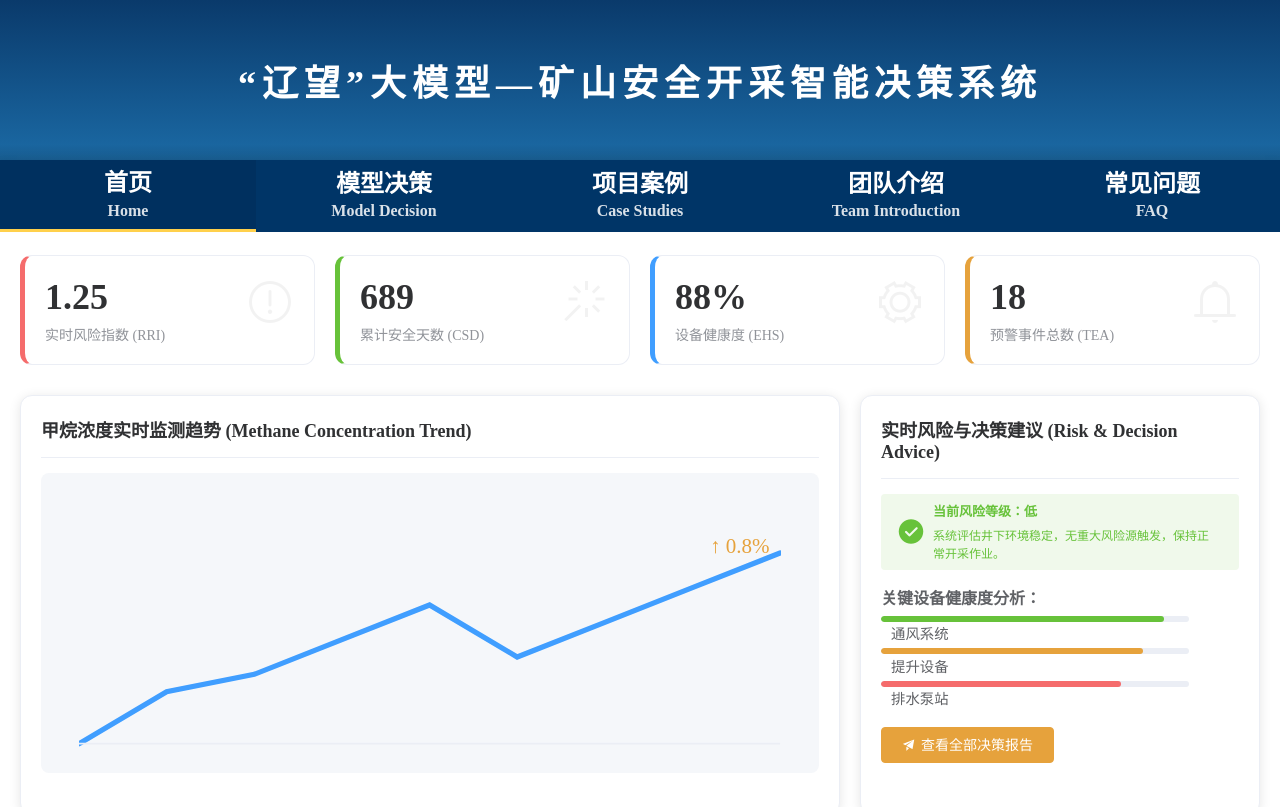
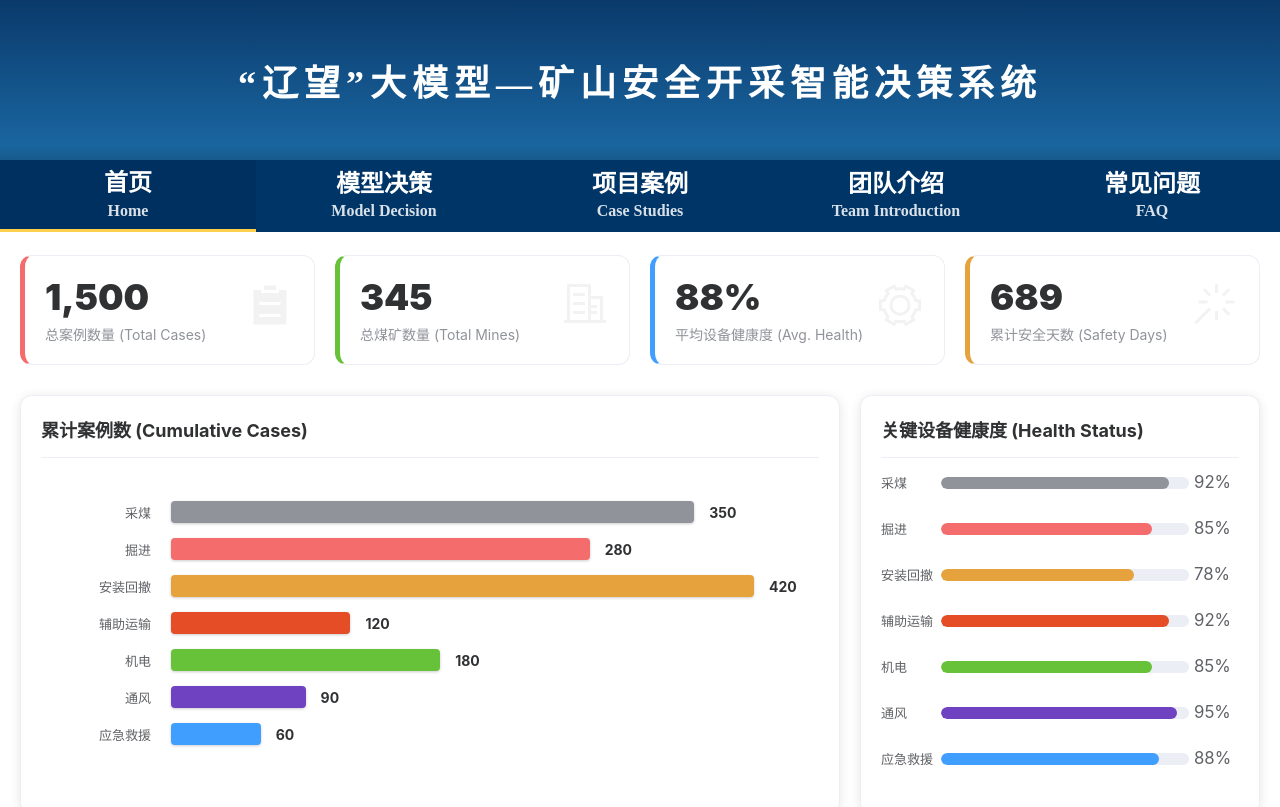
Before and after one commit to freshmakerzhao/IntelligentDecisionMakingSystemWeb, a Vue app in the folder vue/: page /dashboard/home in a window 1280 px wide. Shown: the top 807 px of the page. Built offline with nearby package versions, Linux system fonts and the light colour scheme; sample sign-in values are in the browser's storage.

Commit message:
优化首页展示形式

```diff
--- a/vue/src/views/Dashboard/A_Home.vue
+++ b/vue/src/views/Dashboard/A_Home.vue
@@ -14,47 +14,55 @@
     <!-- 主内容区：实时监测与风险分析 -->
     <el-row :gutter="20" class="main-content-row">
 
-      <!-- 左侧：实时监测数据图表 (桌面端占 16 份宽度，移动端占 24 份) -->
+      <!-- 左侧：累计案例统计图表 (桌面端占 16 份宽度，移动端占 24 份) -->
       <el-col :xs="24" :lg="16">
         <el-card class="chart-card" :body-style="{ padding: '20px' }">
           <div class="card-header">
-            <span>甲烷浓度实时监测趋势 (Methane Concentration Trend)</span>
+            <span>累计案例数 (Cumulative Cases)</span>
           </div>
-          <!-- 模拟图表容器 -->
-          <div class="chart-placeholder">
-            <div class="mock-chart-line-container">
-                <svg width="100%" height="100%" viewBox="0 0 400 150" preserveAspectRatio="none">
-                    <polyline points="0,140 50,110 100,100 150,80 200,60 250,90 300,70 350,50 400,30"
-                              fill="none" stroke="#409EFF" stroke-width="3" stroke-linecap="round"/>
-                    <text x="360" y="30" fill="#E6A23C" font-size="12">↑ 0.8%</text>
-                    <line x1="0" y1="140" x2="400" y2="140" stroke="#EBEEF5" stroke-width="1"/>
-                </svg>
+
+          <!-- 柱状图容器 -->
+          <div class="bar-chart-container">
+              <!-- 循环渲染 7 个领域的累计案例 -->
+              <div v-for="(data, index) in cumulativeCaseData" :key="index" class="bar-item">
+                  <div class="bar-label">{{ data.name }}</div>
+                  <div class="bar-wrapper">
+                      <!-- 柱子：宽度根据案例数占最大案例数的比例计算 -->
+                      <div
+                          class="bar"
+                          :style="{
+                              width: (data.cases / maxCases) * 100 + '%',
+                              backgroundColor: data.color
+                          }"
+                      ></div>
+                      <!-- 案例数字 -->
+                      <span class="case-count">{{ data.cases }}</span>
+                  </div>
               </div>
           </div>
         </el-card>
       </el-col>
 
-      <!-- 右侧：智能决策建议与健康度 (桌面端占 8 份宽度，移动端占 24 份) -->
+
+      <!-- 右侧：关键设备健康度 (桌面端占 8 份宽度，移动端占 24 份) -->
       <el-col :xs="24" :lg="8">
         <el-card class="text-card" :body-style="{ padding: '20px' }">
           <div class="card-header">
-            <span>实时风险与决策建议 (Risk & Decision Advice)</span>
+            <span>关键设备健康度 (Health Status)</span>
           </div>
           <div class="text-content">
-            <el-alert
-                title="当前风险等级：低"
-                type="success"
-                description="系统评估井下环境稳定，无重大风险源触发，保持正常开采作业。"
-                show-icon
-                :closable="false"
-                style="margin-bottom: 15px;"
-            />
-            <h4 style="color: #606266; margin-top: 10px;">关键设备健康度分析：</h4>
-            <el-progress :percentage="92" :format="() => '通风系统'" color="#67C23A"></el-progress>
-            <el-progress :percentage="85" :format="() => '提升设备'" color="#E6A23C"></el-progress>
-            <el-progress :percentage="78" :format="() => '排水泵站'" color="#F56C6C"></el-progress>
-
-            <el-button type="warning" size="medium" style="margin-top: 20px;" icon="el-icon-s-promotion">查看全部决策报告</el-button>
+            <!-- 仅保留设备健康度进度条，并使用循环渲染 -->
+            <div v-for="(item, index) in equipmentHealth" :key="index" class="health-item-wrapper">
+                <el-row>
+                  <el-col :span="4"><div class="health-item-label">{{ item.name }}</div></el-col>
+                  <el-col :span="20"><el-progress
+                    class="health-item-progress"
+                    :percentage="item.percentage"
+                    :color="item.color"
+                    :stroke-width="12"
+                ></el-progress></el-col>
+                </el-row>
+            </div>
           </div>
         </el-card>
       </el-col>
@@ -68,14 +76,14 @@
                     <span>系统公告与技术支持 (System Announcements)</span>
                 </div>
                 <el-collapse v-model="activeNames" accordion>
-                    <el-collapse-item title="【重要】系统 $3.1$ 版本更新通知 - 优化预警算法" name="1">
+                    <el-collapse-item title="【重要】系统 3.1 版本更新通知 - 优化预警算法" name="1">
                         <div>新版本对预警模型的灵敏度和准确性进行了提升，并增强了移动端访问的稳定性。</div>
                     </el-collapse-item>
                     <el-collapse-item title="高危区域视频监控接入指南" name="2">
                         <div>为保障开采安全，请各部门按照最新指南完成所有高危区域视频流的接入配置。</div>
                     </el-collapse-item>
                     <el-collapse-item title="平台年度数据备份与恢复演练通知" name="3">
-                        <div>演练将于 $11$ 月 $10$ 日进行，请数据管理员提前准备相关资料。</div>
+                        <div>演练将于 11 月 10 日进行，请数据管理员提前准备相关资料。</div>
                     </el-collapse-item>
                 </el-collapse>
             </el-card>
@@ -93,38 +101,75 @@ export default {
   name: 'Dashboard',
   data() {
     return {
-      // 模拟统计数据
       stats: [
-        { label: '实时风险指数 (RRI)', value: '1.25', icon: 'el-icon-warning-outline' },
-        { label: '累计安全天数 (CSD)', value: '689', icon: 'el-icon-magic-stick' },
-        { label: '设备健康度 (EHS)', value: '88%', icon: 'el-icon-setting' },
-        { label: '预警事件总数 (TEA)', value: '18', icon: 'el-icon-bell' }
+        { label: '总案例数量 (Total Cases)', value: '1,500', icon: 'el-icon-s-order' },
+        { label: '总煤矿数量 (Total Mines)', value: '345', icon: 'el-icon-office-building' },
+        { label: '平均设备健康度 (Avg. Health)', value: '88%', icon: 'el-icon-setting' },
+        { label: '累计安全天数 (Safety Days)', value: '689', icon: 'el-icon-magic-stick' }
       ],
-      activeNames: ['1'] // 默认展开第一个折叠面板
+      activeNames: ['1'], // 默认展开第一个折叠面板
+
+      // 关键设备健康度数据 (已根据您的最新请求扩充)
+      equipmentHealth: [
+        { name: '采煤', percentage: 92, color: '#909399' },
+        { name: '掘进', percentage: 85, color: '#F56C6C' },
+        { name: '安装回撤', percentage: 78, color: '#E6A23C' },
+        { name: '辅助运输', percentage: 92, color: '#E44D26' },
+        { name: '机电', percentage: 85, color: '#67C23A' },
+        { name: '通风', percentage: 95, color: '#6F42C1' },
+        { name: '应急救援', percentage: 88, color: '#409EFF' }
+      ]
     }
   },
+  computed: {
+    /**
+     * 计算累计案例数据，用于柱状图。
+     * 数据固定用于演示。
+     */
+    cumulativeCaseData() {
+        // 定义 7 个领域及其模拟案例数据
+        const rawData = [
+            { name: '采煤', color: '#909399', cases: 350 },
+            { name: '掘进', color: '#F56C6C', cases: 280 },
+            { name: '安装回撤', color: '#E6A23C', cases: 420 },
+            { name: '辅助运输', color: '#E44D26', cases: 120 },
+            { name: '机电', color: '#67C23A', cases: 180 },
+            { name: '通风', color: '#6F42C1', cases: 90 },
+            { name: '应急救援', color: '#409EFF', cases: 60 },
+        ];
+        return rawData;
+    },
+
+    /**
+     * 获取最大案例数，用于计算柱状图的百分比宽度。
+     */
+    maxCases() {
+        // 确保数据不为空
+        if (this.cumulativeCaseData.length === 0) return 1;
+        return Math.max(...this.cumulativeCaseData.map(d => d.cases));
+    }
+  }
 };
 </script>
 
 <style scoped>
 .dashboard-container {
   padding: 20px;
-  max-width: 1400px; /* 适当增加最大宽度以容纳更多信息 */
+  max-width: 1600px; /* 适当增加最大宽度以容纳更多信息 */
   margin: 0 auto;
+  font-family: 'Inter', sans-serif;
 }
 
-.main-title {
-  font-size: 34px;
-  font-weight: 800;
-  color: #0a3a6b;
-  text-align: center;
+.page-title {
+  font-size: 30px;
+  font-weight: 700;
+  color: #303133;
   margin-bottom: 5px;
 }
 
-.subtitle {
+.page-subtitle {
     font-size: 16px;
     color: #909399;
-    text-align: center;
     margin-bottom: 30px;
 }
 
@@ -189,24 +234,72 @@ export default {
 
 /* 图表占位符样式 */
 .chart-placeholder {
-    height: 300px;
+    /* 移除旧的占位符背景和居中，让图表容器控制 */
+    font-size: 14px;
+    padding: 20px 0;
+    position: relative;
+    height: auto;
+    min-height: 350px;
+}
+
+/* --- 累计案例柱状图样式 --- */
+.bar-chart-container {
   display: flex;
   flex-direction: column;
-    align-items: center;
-    justify-content: center;
-    background-color: #f5f7fa;
-    border-radius: 8px;
-    color: #909399;
-    font-size: 14px;
-    padding: 20px;
-    position: relative;
+  gap: 15px; /* 增加间距 */
+  padding: 10px 0;
+  min-height: 300px; /* 确保图表区域有足够的空间 */
+  justify-content: center; /* 垂直居中 */
 }
 
-/* 模拟折线图样式 */
-.mock-chart-line-container {
-    width: 95%;
-    height: 100%;
-    margin-top: 15px;
+.bar-item {
+  display: flex;
+  align-items: center;
+  font-size: 13px;
+  color: #606266;
+}
+
+.bar-label {
+  /* 领域名称的固定宽度 */
+  width: 130px;
+  flex-shrink: 0;
+  text-align: right;
+  padding-right: 20px;
+  font-weight: 500;
+}
+
+.bar-wrapper {
+  flex-grow: 1;
+  display: flex;
+  align-items: center;
+  /* 限制最大宽度，防止条形图过长 */
+  max-width: calc(100% - 150px);
+}
+
+.bar {
+  height: 22px; /* 增加高度 */
+  border-radius: 4px;
+  /* 增加过渡动画，使 bar 长度变化更平滑 */
+  transition: width 1s cubic-bezier(0.25, 0.8, 0.5, 1);
+  margin-right: 15px;
+  box-shadow: 0 1px 3px rgba(0,0,0,0.2);
+}
+
+.case-count {
+  font-weight: bold;
+  color: #303133;
+  min-width: 30px;
+  font-size: 14px;
+}
+
+/* --- 关键设备健康度样式 --- */
+.health-item-wrapper {
+    margin-bottom: 27px; /* 增加每个项目之间的间距 */
+}
+
+.health-item-label {
+    font-size: 13px;
+    color: #606266;
 }
 
 /* --- 文字介绍/公告样式 --- */
@@ -227,15 +320,18 @@ export default {
     height: 10px;
 }
 
+
 /* 响应式调整 */
 @media (max-width: 992px) {
     .dashboard-container {
       padding: 10px;
     }
-    .main-title {
+    /* 修正：使用实际的标题类名 */
+    .page-title {
       font-size: 24px;
     }
-    .subtitle {
+    /* 修正：使用实际的副标题类名 */
+    .page-subtitle {
       font-size: 14px;
     }
     .chart-card {
--- a/vue/src/views/Dashboard/E_About.vue
+++ b/vue/src/views/Dashboard/E_About.vue
@@ -88,7 +88,7 @@ export default {
 <style scoped>
 .team-container {
   padding: 30px;
-  max-width: 1200px; /* 适当缩小最大宽度以提高长文本阅读体验 */
+  max-width: 1600px;
   margin: 0 auto;
 }
 
```
Lines whose indentation alone changed are shown as unchanged.
